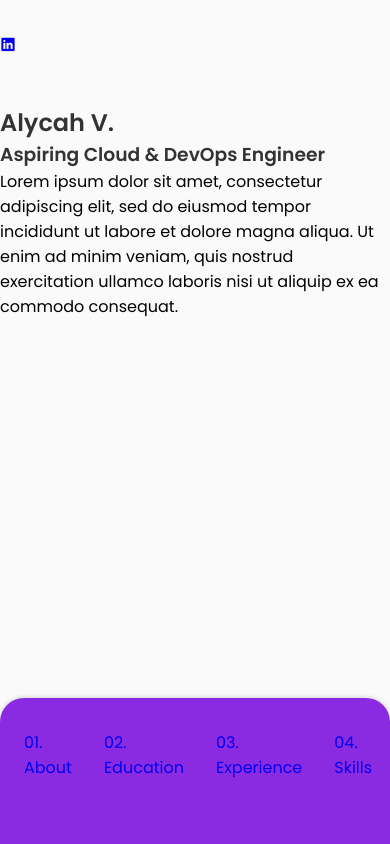
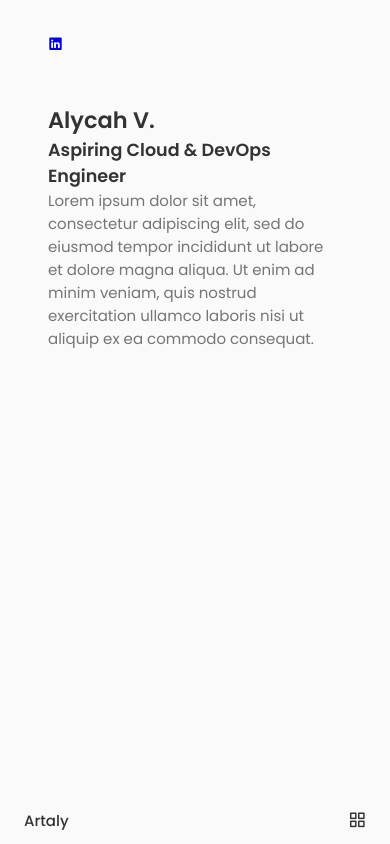
Before and after one commit to artaly/artaly-crc, a React (Create React App) app: page / in a window 390 px wide. Built offline with nearby package versions, Linux system fonts and the light colour scheme.

Commit message:
Add mobile responsiveness for header

```diff
--- a/src/App.css
+++ b/src/App.css
@@ -1,22 +1,23 @@
-/* Google Fonts */
-@import url('https://fonts.googleapis.com/css2?family=Poppins:wght@400;500;600&display=swap');
+/* GOOGLE FONTS */
+@import url("https://fonts.googleapis.com/css2?family=Poppins:wght@400;500;600&display=swap");
 
+/* VARIABLES */
 :root {
-
   --header-height: 3rem;
 
-  /* Colors */
-
+  /* COLORS */
   --hue: 0;
   --sat: 0%;
   --title-color: hsl(var(--hue), var(--sat), 20%);
   --title-color-dark: hsl(var(--hue), var(--sat), 0%);
-  --text-color: hsl(var(--hue), var(sat--), 46%);
+  --text-color: hsl(var(--hue), var(--sat), 46%);
   --body-color: hsl(var(--hue), var(--sat), 98%);
   --container-color: #fff;
 
+  /* FONTS AND TYPOGRAPHY */
   --body-font: "Poppins", sans-serif;
 
+  /* SIZES */
   --big-font-size: 3.5rem;
   --h1-font-size: 2.25rem;
   --h2-font-size: 1.5rem;
@@ -26,46 +27,41 @@
   --smaller-font-size: 0.813rem;
   --tiny-font-size: 0.625rem;
 
+  /* WEIGHT */
   --font-normal: 400;
   --font-medium: 500;
   --font-semi-bold: 600;
 
+  /* MARGIN BOTTOM */
   --mb-0-25: 0.25rem;
   --mb-0-5: 0.5rem;
   --mb-0-75: 0.75rem;
   --mb-1: 1rem;
+  --mb-1-5: 1.5rem;
   --mb-2: 2rem;
   --mb-2-5: 2.5rem;
   --mb-3: 3rem;
 
+  /* Z INDEX */
   --z-tooltip: 10;
   --z-fixed: 100;
   --z-modal: 1000;
-
-  /* --blue: #26C5F7;
-  --cream: #FAF2EF;
-  --dark-grey: #444452; */
-
 }
 
-/* Responsive Typography */
-
-@media screen and (max-width: 992px){
+/* RESPONSIVE TYPOGRAPHY */
+@media screen and (max-width: 992px) {
   :root {
     --big-font-size: 2.75rem;
     --h1-font-size: 1.5rem;
     --h2-font-size: 1.25rem;
     --h3-font-size: 1rem;
-    --normal-font-size: 1rem;
-    --small-font-size: 0.938rem;
-    --smaller-font-size: 0.813rem;
-    --tiny-font-size: 0.75rem;
+    --normal-font-size: 0.938rem;
+    --small-font-size: 0.813rem;
+    --smaller-font-size: 0.75rem;
   }
-
 }
 
-/* Base */
-
+/* BASE */
 * {
   margin: 0;
   padding: 0;
@@ -76,7 +72,10 @@ html {
   scroll-behavior: smooth;
 }
 
-body, button, input, textarea {
+body,
+button,
+input,
+textarea {
   font-family: var(--body-font);
   font-size: var(--normal-font-size);
 }
@@ -86,13 +85,15 @@ body {
   color: var(--text-color);
 }
 
-h1, h2, h3 {
+h1,
+h2,
+h3 {
   color: var(--title-color);
   font-weight: var(--font-semi-bold);
 }
 
 ul {
-  list-style-type: none;
+  list-style: none;
 }
 
 a {
@@ -110,7 +111,7 @@ img {
   height: auto;
 }
 
-/* Reusable CSS Classes */
+/* REUSABLE CLASSES */
 .section {
   padding: 6rem 0 2rem;
 }
@@ -126,12 +127,12 @@ img {
   margin-bottom: 4rem;
 }
 
-.section__title, .section__subtitle {
+.section__title,
+.section__subtitle {
   text-align: center;
 }
 
-/* Layout */
-
+/* LAYOUT */
 .container {
   max-width: 968px;
   margin-left: auto;
@@ -143,8 +144,7 @@ img {
   gap: 1.5rem;
 }
 
-/* Buttons */
-
+/* BUTTONS */
 .button {
   display: inline-block;
   background-color: var(--title-color);
@@ -167,7 +167,7 @@ img {
   align-items: center;
 }
 
-/* Breakpoints */
+/* BREAKPOINTS */
 /* For large devices */
 @media screen and (max-width: 992px) {
   .container {
--- a/src/components/header/Header.jsx
+++ b/src/components/header/Header.jsx
@@ -1,15 +1,19 @@
-import React from "react";
+import React, { useState } from "react";
 import "./header.css";
 
 const Header = () => {
+
+    const [Toggle, showMenu] = useState(false);
+
     return (
         <header className="header">
             <nav className="nav container">
                 <a href="index.html" className="nav__logo">Artaly</a>
-                <div className="nav__menu">
+                <div className={Toggle ? "nav__menu show-menu" : "nav__menu"}>
                     <ul className="nav__list grid">
                         <li className="nav__item">
-                            <a href="#about" className="nav__link">
+                            <a href="#about" className="nav__link active-link">
+
                                 <span className="li__number">01. </span>About
                             </a>
                         </li>
@@ -35,6 +39,14 @@ const Header = () => {
                             </a>
                         </li>
                     </ul>
+
+                    <i
+                    className="uil uil-times nav__close"
+                    onClick={() => showMenu(!Toggle)}></i>
+                </div>
+
+                <div className="nav__toggle" onClick={() => showMenu(!Toggle)}>
+                    <i className="uil uil-apps"></i>
                 </div>
             </nav>
         </header>
--- a/src/components/header/header.css
+++ b/src/components/header/header.css
@@ -1,18 +1,5 @@
-a:link {
-    text-decoration: none;
-}
-
-ul {
-    list-style-type: none;
-}
-
-li {
-    color: var(--dark-grey);
-}
-
 .li__number {
     color: var(--blue);
-
 }
 
 .header {
@@ -21,7 +8,7 @@ li {
     top: 0;
     left: 0;
     z-index: var(--z-fixed);
-    background-color: white;
+    background-color: var(--body-color);
 }
 
 .nav {
@@ -32,30 +19,40 @@ li {
     column-gap: 1rem;
 }
 
+.nav__logo, .nav__toggle {
+    color: var(--title-color);
+    font-weight: var(--font-medium);
+}
+
 .nav__list {
     display: flex;
     column-gap: 2rem;
 }
 
-.nav__logo {
-    color: var(--blue);
-    font-weight: 700;
+.nav__link {
+    display: flex;
+    flex-direction: row;
+    align-items: center;
+    font-size: var(--small-font-size);
+    color: var(--title-color);
+    font-weight: var(--font-medium);
+    transition: 0.3s;
 }
 
+.nav__close, .nav__toggle {
+    display: none;
+}
 
 /* Active Link */
-
-.nav__link:hover {
-    color: var(--blue);
+.active-link, .nav__link:hover {
+    color: var(--title-color-dark);
 }
 
-
 /* Breakpoints */
-
 @media screen and (max-width: 768px){
     .header {
-      top: initial;
-      bottom: 0;
+        top: initial;
+        bottom: 0;
     }
 
     .nav {
@@ -64,12 +61,57 @@ li {
 
     .nav__menu {
         position: fixed;
-        bottom: 0;
+        bottom: -100%;
         left: 0;
         width: 100%;
-        background-color: blueviolet;
+        background-color: var(--body-color);
         padding: 2rem 1.5rem 4rem;
         box-shadow: 0 -1px 4px rgba(0, 0, 0, 0.15);
         border-radius: 1.5rem 1.5rem 0 0;
+        transition: .3s;
+    }
+
+    /* Show menu */
+
+    .show-menu {
+        bottom: 0;
+    }
+
+    .nav__list {
+        display: grid;
+        grid-template-columns: repeat(3, 1fr);
+        gap: 2rem;
+    }
+
+    .nav__close {
+        position: absolute;
+        right: 1.3rem;
+        bottom: .5rem;
+        font-size: 1.5rem;
+        cursor: pointer;
+        color: var(--title-color-dark);
+    }
+
+    .nav__close:hover {
+        color: var(--title-color-dark);
+    }
+
+    .nav__toggle {
+        font-size: 1.1rem;
+        cursor:  pointer;
+    }
+
+    .nav__close, .nav__toggle {
+        display: block;
     }
 }
+
+@media screen and (max-width: 350px) {
+    .nav__menu {
+        padding: 2rem 0.25rem 4rem;
+    }
+
+    .nav__list {
+        column-gap: 0;
+    }
+}
```
